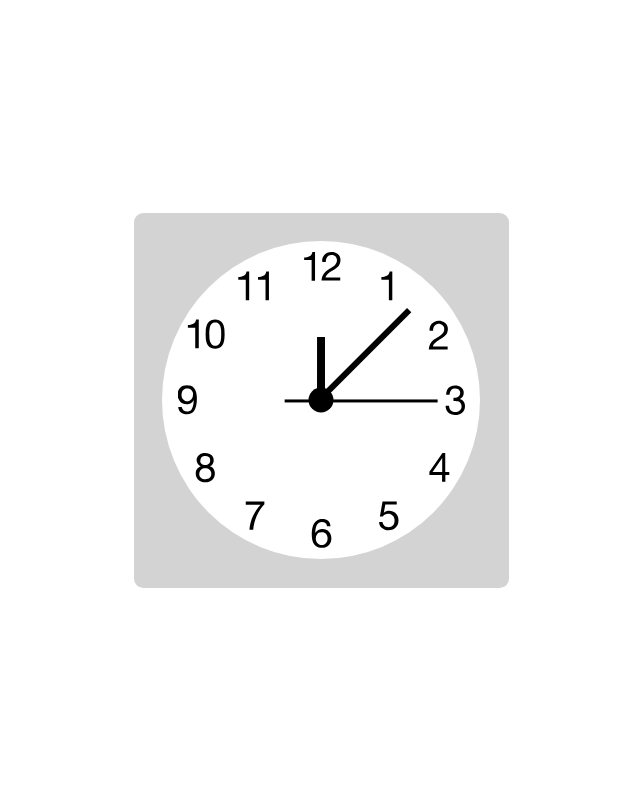
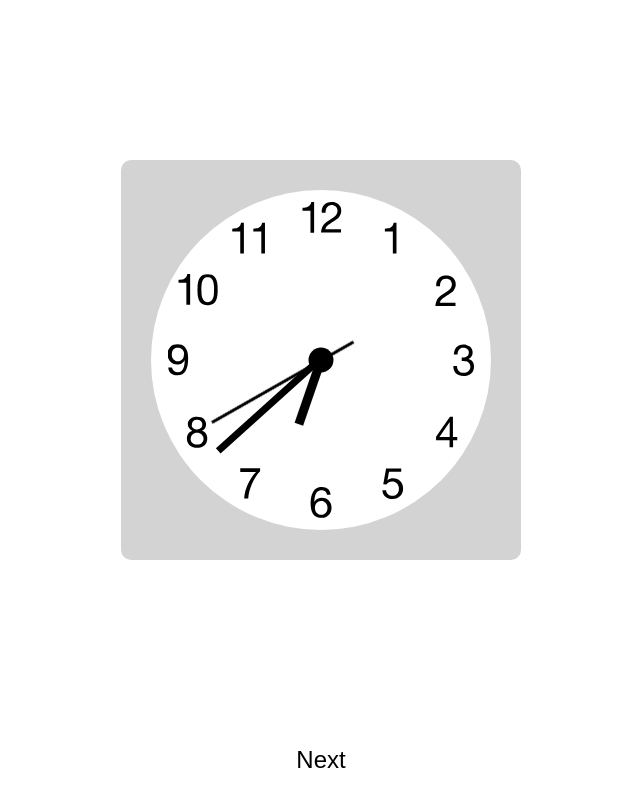
Before and after one commit to Ardi-koding/Javascript-Clock, a plain HTML site: page index.html in a window 1280 px wide. Shown: the top 806 px of the page, without its empty margins (319-959 px from the left). Drawn offline with Linux system fonts and the light colour scheme.

```diff
--- a/css/style.css
+++ b/css/style.css
@@ -7,15 +7,47 @@
 }
 
 body {
-  max-width: 100vw;
-  min-height: 200vh;
+  min-width: 100vw;
+  min-height: 100vh;
   font-family: "digital dream Fat", sans-serif;
-  font-size: 3.5rem;
+  font-size: 16px;
+  display: flex;
+  flex-flow: column nowrap;
+  align-items: center;
 }
 
+/* Link */
+.button-container {
+  width: 10em;
+  height: 10vh;
+  display: flex;
+  flex-direction: column;
+  justify-content: center;
+  align-items: center;
+}
+
+a {
+  color: black;
+  display: inline-block;
+  text-decoration: none;
+  font-size: 1.5rem;
+}
+/*
+a:hover {
+
+}
+
+a:active {
+
+}
+
+a:visited {
+
+}
+*/
 /* Analog */
 .container {
-  min-height: 100vh;
+  min-height: 90vh;
   max-width: 100vw;
   display: flex;
   flex-direction: column;
@@ -24,18 +56,18 @@ body {
 }
 
 .analog {
-  width: 375px;
-  height: 375px;
+  width: 400px;
+  height: 400px;
   display: flex;
-  flex-direction: column;
   justify-content: center;
   align-content: center;
   flex-wrap: wrap;
-  background-color: lightgray;
+  background-color: #d3d3d3;
   border-radius: 2.5%;
 }
 
 .clock {
+  position: relative;
   background-image: url(/image/ios_clock.svg);
   background-repeat: no-repeat;
   background-size: 90%;
@@ -44,7 +76,6 @@ body {
   height: 85%;
   background-color: white;
   border-radius: 50%;
-  position: relative;
 }
 
 .titik-bulat {
@@ -100,6 +131,7 @@ body {
   transform: rotateZ(90deg);
 }
 
+/* Animation */
 @keyframes rotate {
   100% {
     transform: rotateZ(360deg);
--- a/index.html
+++ b/index.html
@@ -29,6 +29,10 @@
     </div>
   </div>
 
-  <script src="main.js"></script>
+  <div class="button-container">
+    <a href="digital.html" class="page-button next">Next</a>
+  </div>
+
+  <script src="js/main.js"></script>
 </body>
 </html>
```
Also changed, not shown: digital.html (+5 -1 lines).
